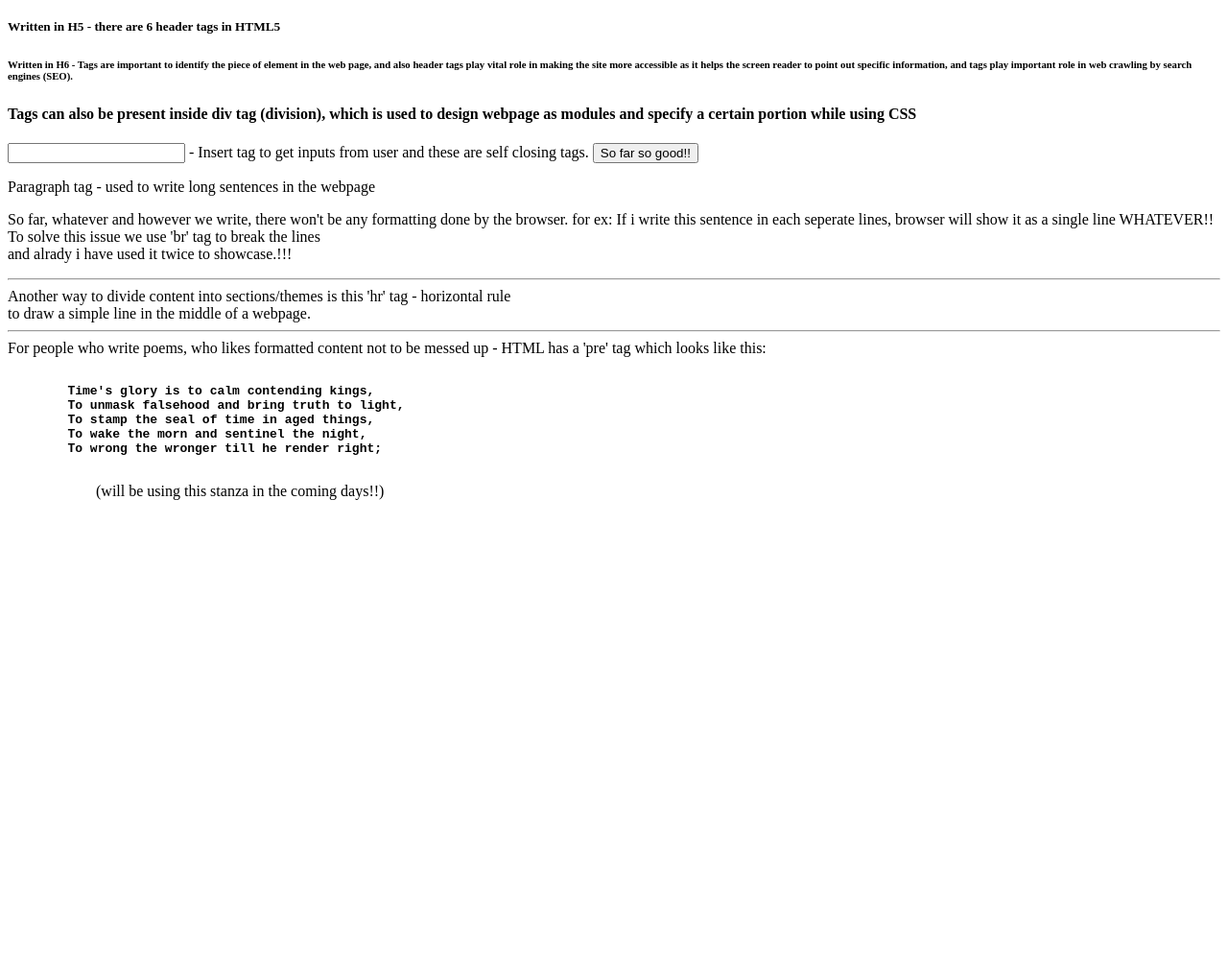
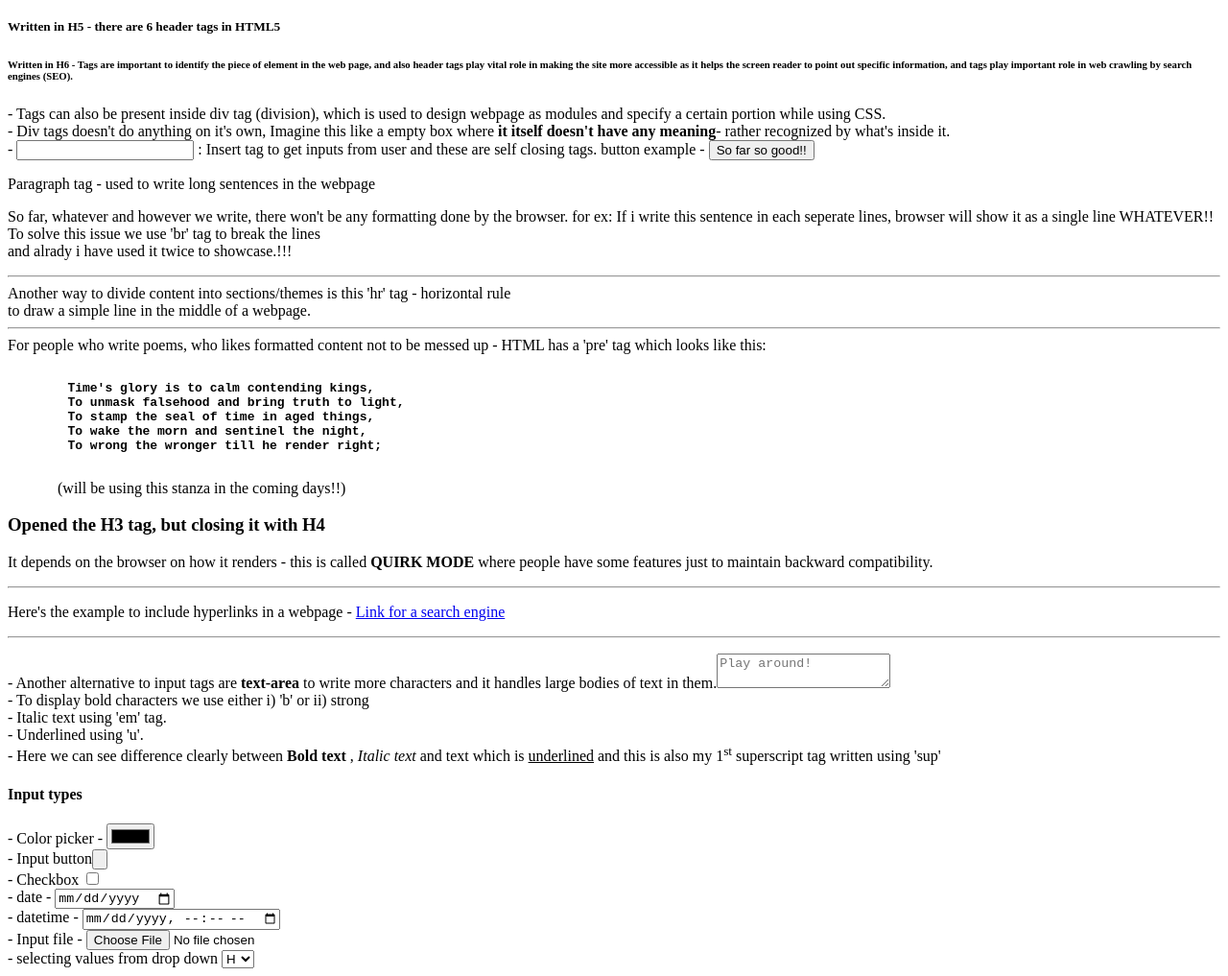
Before and after one commit to Randommmmmmmm/FirstPage, a plain HTML site: page index.html in a window 1280 px wide. Shown: the part 61-1078 px from the top of the page at 96% size. Before the commit the page ends 800 px from the top, so only its background shows below. Drawn offline with Linux system fonts and the light colour scheme.

Commit message:
Futhermore basics have been added: - quirkmode, -href,-inputTypes, -textarea, -semantics(Bold,Italic,underline), -select (to add drop down values), -small elements of STYLE has been added for few classes (CSS)

```diff
--- a/index.html
+++ b/index.html
@@ -6,12 +6,16 @@ page, and also header tags play vital role in making the site more accessible as
 it helps the screen reader to point out specific information, and tags play
 important role in web crawling by search engines (SEO).</h6>
 
-<div>
-	<h4>Tags can also be present inside div tag (division), which is used to design webpage as modules and specify a certain portion while using CSS</h4>
-	<input> - Insert tag to get inputs from user and these are self closing tags.
-	<button> So far so good!!</button>
+<div class='div-button-input-paragraph'>
+	<p>- Tags can also be present inside div tag (division), which is used to design webpage as modules and specify a certain portion while using CSS.<br>
+
+		-  Div tags doesn't do anything on it's own, Imagine this like a empty box where<b> it itself doesn't have any meaning</b>- rather recognized by what's inside it.<br>
+	- <input> : Insert tag to get inputs from user and these are self closing tags.
+    button example - <button> So far so good!!</button>
 
 	<p>Paragraph tag - used to write long sentences in the webpage</p>
+</div>
+<div class='br-pre'>
 	<p>So far, whatever and however we write, there won't be any formatting done by
 		the browser. for ex: If i write this sentence in each seperate lines, browser will
 		show it as a single line
@@ -32,13 +36,40 @@ important role in web crawling by search engines (SEO).</h6>
 	To wake the morn and sentinel the night,
 	To wrong the wronger till he render right;
 	 </b></pre>
-	 &nbsp;&nbsp;&nbsp;&nbsp;&nbsp;&nbsp;&nbsp;&nbsp;&nbsp;&nbsp;&nbsp;&nbsp;&nbsp;&nbsp;&nbsp;&nbsp;&nbsp;&nbsp;&nbsp;&nbsp;&nbsp;&nbsp;	  (will be using this stanza in the coming days!!)
+	&nbsp;&nbsp;&nbsp;&nbsp;&nbsp;&nbsp;&nbsp;&nbsp;&nbsp;&nbsp;&nbsp;&nbsp;	  (will be using this stanza in the coming days!!)
+</p>
+</div>
+
+<div class = 'quirk-href'>
+<h3>Opened the H3 tag, but closing it with H4</h4>
+	<p>It depends on the browser on how it renders - this is called <b>QUIRK MODE</b> where people have some features just to maintain backward compatibility.</p>
+	<hr>
+		<p>Here's the example to include hyperlinks in a webpage - <a href="https://google.com">Link for a search engine</a>
+			<br>
+</div>
+<hr>
+<div class ='textarea-semantics-inputtypes-select'>
+	<p>- Another alternative to input tags are <strong>text-area</strong> to write more characters and it handles large bodies of text in them.<textarea placeholder="Play around!"></textarea>
+
+		<br>- To display bold characters we use either i) 'b' or ii) strong <br> - Italic text using 'em' tag.<br> - Underlined using 'u'.
+		<br> - Here we can see difference clearly between <b>Bold text</b> ,<em> Italic text</em> and text which is <u>underlined</u> and this is also my 1<sup>st</sup> superscript tag written using 'sup'
+		</p>
+		<h4>Input types</h4>
+		- Color picker - <input type ='color'><br>- Input button<input type = 'button'><br>- Checkbox <input type = 'checkbox'><br>- date - <input type = 'date'>
+		<br>- datetime - <input type = 'datetime-local'><br>- Input file  - <input type = 'file'>
+		<br>- selecting values from drop down
+		<select>
+			<option value='first'>H</option>
+			<option value='second'>T</option>
+			<option value='third'>M</option>
+			<option value='fourth'>L</option>
+		</select>
+</div>
+<style>
+	div .quick-href{
+		color:blue
+	}
+</style>
 
 
-
-</p>
-
-
-
-</div>
 </html>
```
